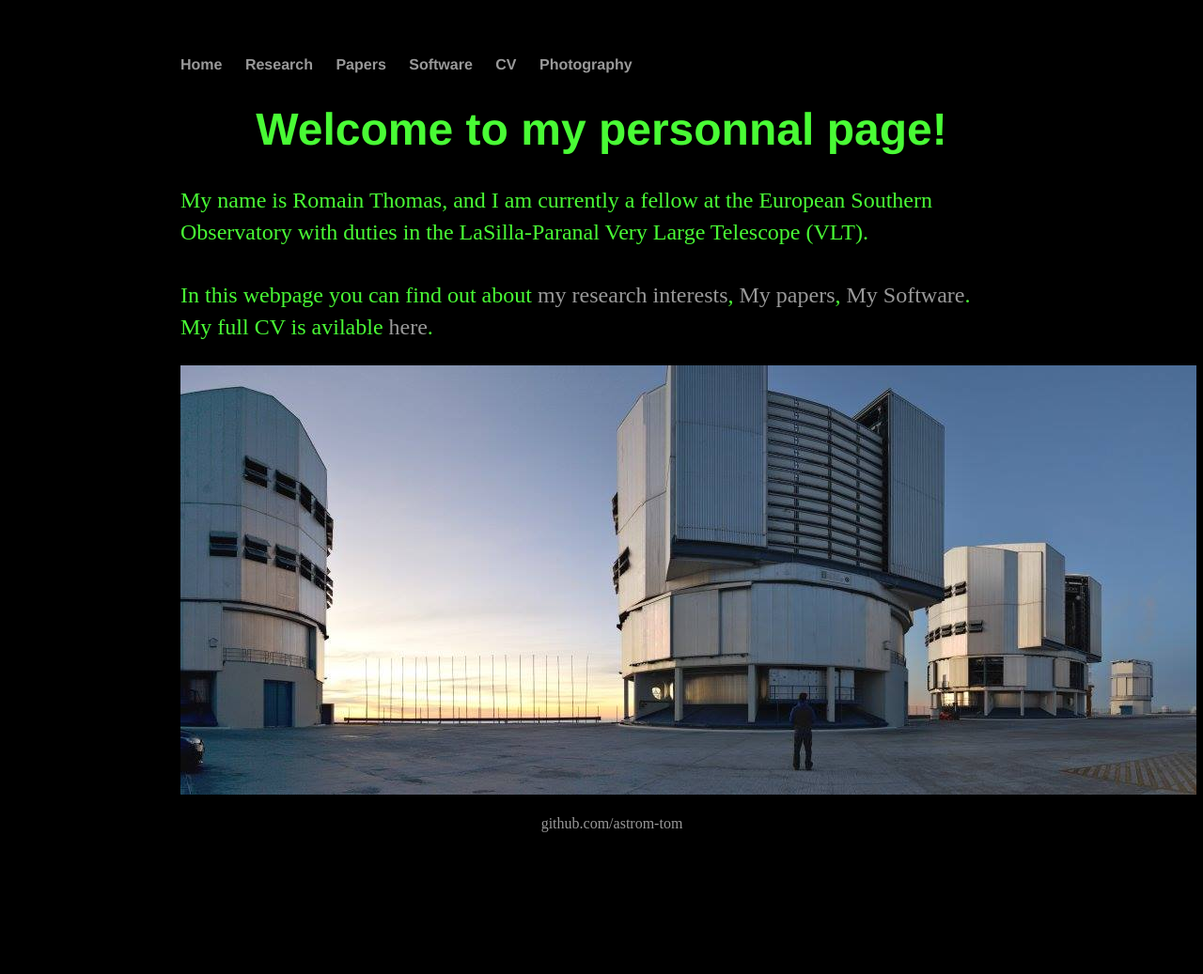
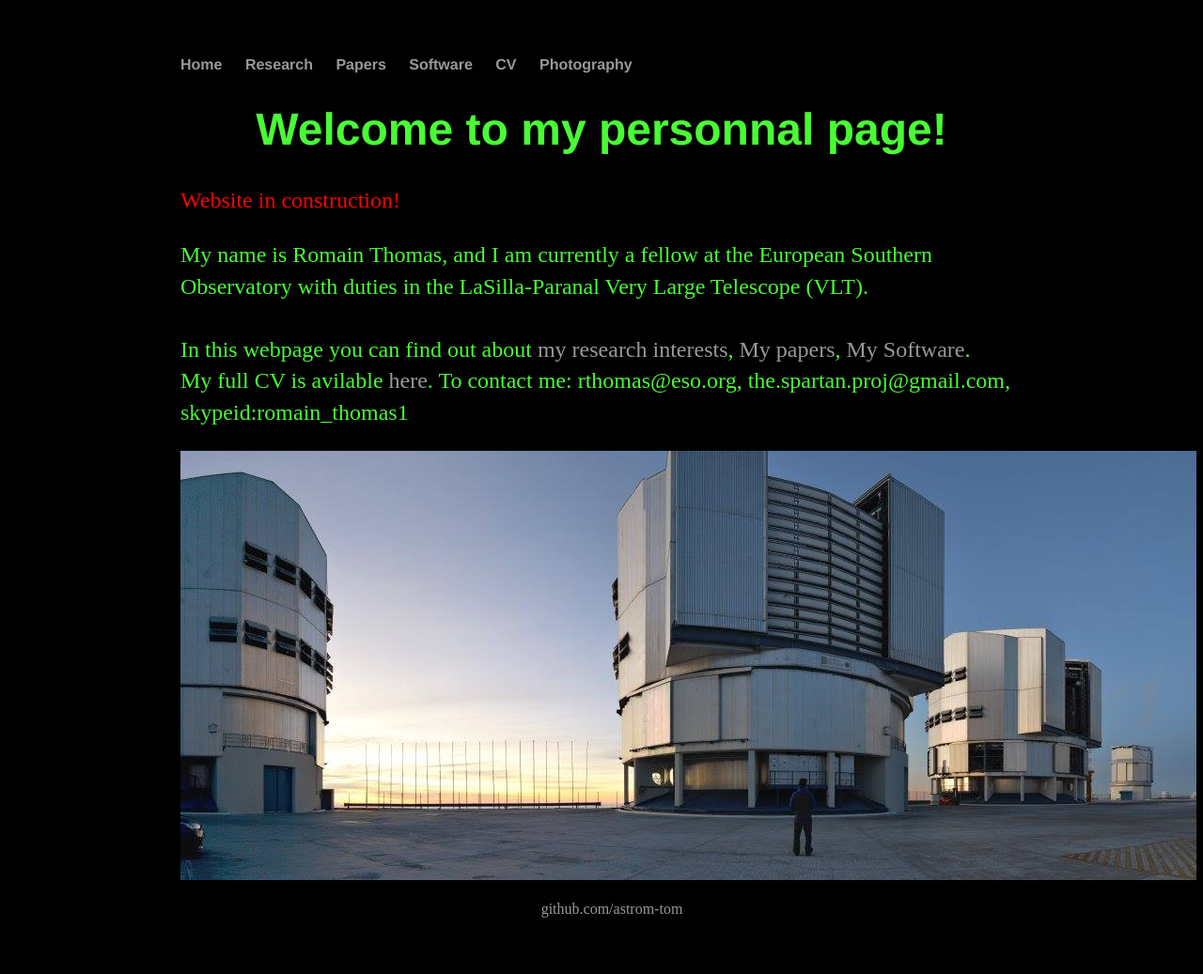
Before and after one commit to astrom-tom/astrom-tom.github.io, a Jekyll site: the page built from index.html, in a window 1280 px wide. Shown: the whole page at 94% size. Built offline with Jekyll 4.4.1, drawn with Linux system fonts in a browser that asks for light colours; before the commit the page ends 946 px from its top, so only the background shows below that.

Commit message:
Update index.html

```diff
--- a/index.html
+++ b/index.html
@@ -6,12 +6,15 @@ title: Romain Thomas, Fellow Astronomer
 	<center>
 	<h1 style="color:rgb(73, 251, 53);">Welcome to my personnal page!</h1>
 	</center>
+	<p style="color:red"> Website in construction!
 	<p style="color:rgb(73, 251, 53);"> My name is Romain Thomas, and I am currently a fellow at the
 		European Southern Observatory with duties in the LaSilla-Paranal Very Large Telescope (VLT). <br><br>
 		In this webpage you can find out about <a href="/about">my research interests</a>,
 		<a href="/Papers">My papers</a>, <a href="/Software">My Software</a>. <br>
 
 		My full CV is avilable <a href="/CV">here</a>.
+
+		To contact me: rthomas@eso.org, the.spartan.proj@gmail.com, skypeid:romain_thomas1
 	</p>
 	<center>
 	<img src="img/pano1VLT.jpg" alt="hi" class="inline"/ style="width:1081px;height:457px;>
```
